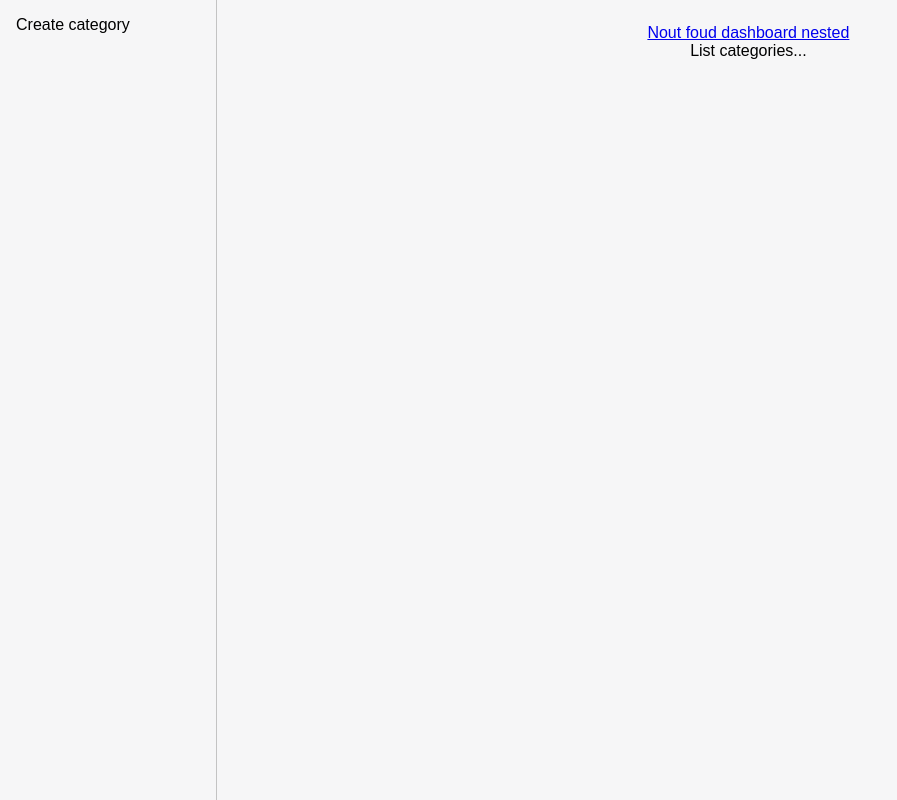
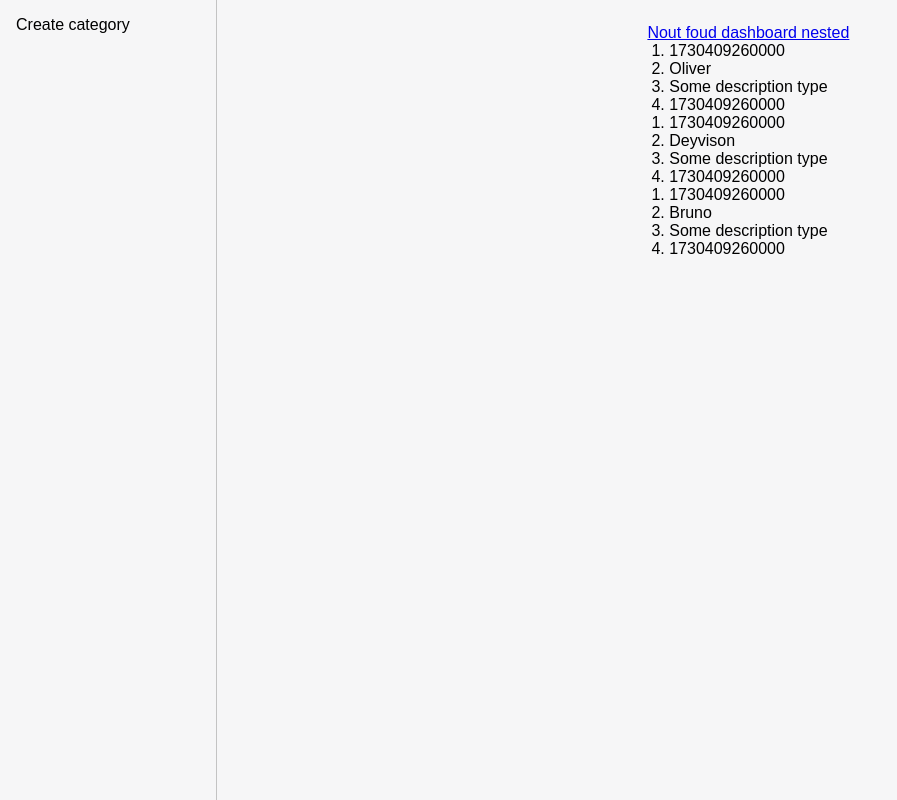
Before and after one commit to deyvisonborges/fullcycle-codeflix-front-admin, a React (Vite) app: page /dashboard/categories in a window 1280 px wide. Shown: the whole page, without its empty margins (0-897 px from the left). Built offline with nearby package versions, Linux system fonts and the light colour scheme.

Commit message:
feat: module/category: working in category store slice

```diff
--- a/src/App.tsx
+++ b/src/App.tsx
@@ -5,6 +5,7 @@ import './App.css'
 import { Test } from './components/test'
 import styled, { css } from 'styled-components'
 import { useTheme } from './config/styles/theme/useTheme'
+import { useAppSelector } from './config/store'
 
 const Container = styled.div`
   ${({ theme }) => css`
@@ -15,6 +16,9 @@ const Container = styled.div`
 function App() {
   const [count] = useState(0)
   const { theme, changeTheme } = useTheme()
+  const categories = useAppSelector((state) => state.categories)
+
+  console.log(categories)
 
   return (
     <Container id="OKOKOK">
--- a/src/config/store/reducers.ts
+++ b/src/config/store/reducers.ts
@@ -1,6 +1,8 @@
 import { combineReducers } from '@reduxjs/toolkit'
 import { toastReducer } from './slices'
+import { categoriesSlice } from '@/modules/dashboard/features/categories/category.store-slice'
 
 export const reducers = combineReducers({
-  toast: toastReducer
+  toast: toastReducer,
+  categories: categoriesSlice.reducer
 })
--- a/src/modules/dashboard/features/categories/category.store-slice.ts
+++ b/src/modules/dashboard/features/categories/category.store-slice.ts
@@ -1,32 +1,27 @@
 import { CategoryModel as CategoryAPIModel } from '@/integrations/categories'
 import { createSlice } from '@reduxjs/toolkit'
+import { CATEGORIES_MOCK } from './mocks/categories.mock-data'
+import { RootState } from '@/config/store'
 
-const CATEGORY_MOCK: CategoryAPIModel = {
-  id: Date.now().toString(),
-  name: 'Oliver',
-  description: 'Some description type',
-  is_active: true,
-  deleted_at: Date.now().toString(),
-  created_at: Date.now().toString(),
-  updated_at: Date.now().toString()
-}
-
-const CATEGORIES_MOCK: CategoryAPIModel[] = [
-  CATEGORY_MOCK,
-  { ...CATEGORY_MOCK, name: 'Deyvison' },
-  { ...CATEGORY_MOCK, name: 'Bruno' }
-]
-
-type CategorySliceState = {
+type CategoriesSliceState = {
   categories: CategoryAPIModel[]
 }
 
-const initialState: CategorySliceState = {
+const initialState: CategoriesSliceState = {
   categories: CATEGORIES_MOCK
 }
 
-export const categoryStoreSlice = createSlice({
-  name: 'categorySlice',
-  initialState: [],
-  reducers: {}
+export const categoriesSlice = createSlice({
+  name: 'categories',
+  initialState: initialState,
+  reducers: {
+    // createCategory: (state, action) => null,
+    // findAllCategories: (state, action) => null
+    clear: (state) => {
+      state.categories = []
+    }
+  }
 })
+
+export const selectCategories = (state: RootState) => state.categories
+export const { actions: categoriesStoreActions } = categoriesSlice
--- /dev/null
+++ b/src/modules/dashboard/features/categories/mocks/categories.mock-data.ts
@@ -0,0 +1,19 @@
+// WIP: todo esse codigo eh temporario
+
+import { CategoryModel as CategoryAPIModel } from '@/integrations/categories'
+
+export const CATEGORY_MOCK: CategoryAPIModel = {
+  id: Date.now().toString(),
+  name: 'Oliver',
+  description: 'Some description type',
+  is_active: true,
+  deleted_at: Date.now().toString(),
+  created_at: Date.now().toString(),
+  updated_at: Date.now().toString()
+}
+
+export const CATEGORIES_MOCK: CategoryAPIModel[] = [
+  CATEGORY_MOCK,
+  { ...CATEGORY_MOCK, name: 'Deyvison' },
+  { ...CATEGORY_MOCK, name: 'Bruno' }
+]
--- a/src/modules/dashboard/features/categories/pages/list-categories.page.tsx
+++ b/src/modules/dashboard/features/categories/pages/list-categories.page.tsx
@@ -1,3 +1,18 @@
+import { useCategories } from '../useCategories'
+
 export function ListCategoriesPage() {
-  return <p>List categories...</p>
+  const { categories } = useCategories()
+
+  return (
+    <div>
+      {categories.map((category) => (
+        <ol>
+          <li>{category.id}</li>
+          <li>{category.name}</li>
+          <li>{category.description}</li>
+          <li>{category.createdAt}</li>
+        </ol>
+      ))}
+    </div>
+  )
 }
--- /dev/null
+++ b/src/modules/dashboard/features/categories/useCategories.tsx
@@ -0,0 +1,14 @@
+import { useAppSelector } from '@/config/store'
+import { selectCategories } from './category.store-slice'
+import { categoryModelAdapter } from '@/integrations/categories'
+import { CategoryUIModel } from './category.ui-model'
+
+export function useCategories() {
+  const { categories } = useAppSelector(selectCategories)
+
+  return {
+    categories: categories.map((c) =>
+      categoryModelAdapter(c)
+    ) as CategoryUIModel[]
+  }
+}
```
